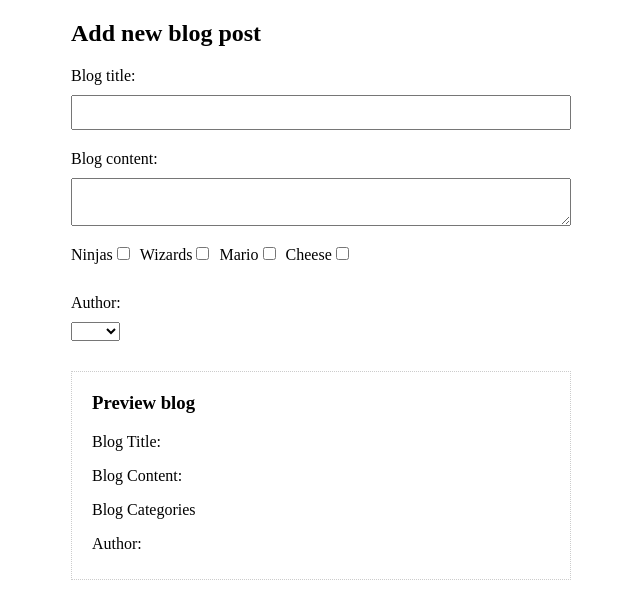
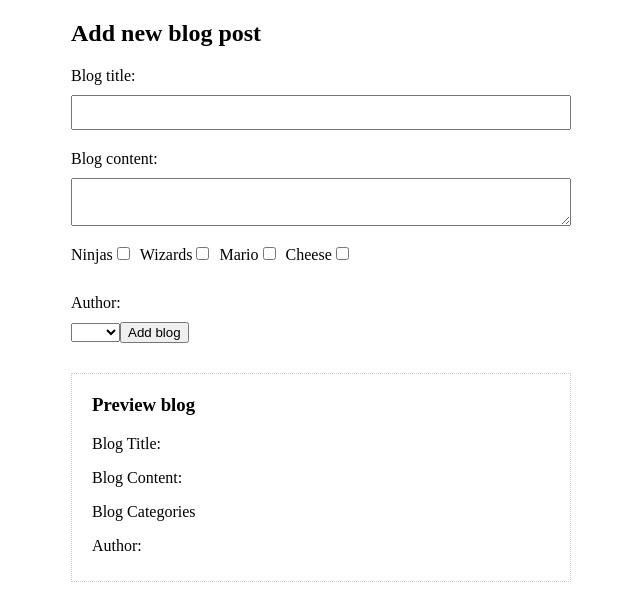
Before and after one commit to vidsav/vuejs-blog, a Vue app: page / in a window 1280 px wide. Shown: the top 590 px of the page, without its empty margins (319-959 px from the left). Built offline with nearby package versions, Linux system fonts and the light colour scheme.

Commit message:
added axios for http requests

```diff
--- a/package.json
+++ b/package.json
@@ -8,8 +8,10 @@
     "lint": "vue-cli-service lint"
   },
   "dependencies": {
+    "axios": "^0.20.0",
     "core-js": "^3.6.5",
-    "vue": "^3.0.0-0"
+    "vue": "^3.0.0-0",
+    "vue-resource": "^1.5.1"
   },
   "devDependencies": {
     "@vue/cli-plugin-babel": "~4.5.0",
--- a/src/components/addBlog.vue
+++ b/src/components/addBlog.vue
@@ -1,7 +1,7 @@
 <template>
   <div id="add-blog">
       <h2>Add new blog post</h2>
-      <form>
+      <form v-if="!submitted">
           <label>Blog title:</label>
           <input type="text" v-model.lazy="blog.title" required>
           <label>Blog content:</label>
@@ -20,7 +20,11 @@
           <select v-model="blog.author">
               <option v-for="author in authors" v-bind:key="author.id">{{author}}</option>
           </select>
+          <button @click.prevent="post()">Add blog</button>
       </form>
+      <div v-if="submitted">
+          <h3>Thanks for your post.</h3>
+      </div>
       <div id="preview">
           <h3>Preview blog</h3>
           <p>Blog Title: {{blog.title}}</p>
@@ -46,8 +50,21 @@ export default {
             categories: [],
             author: ''
         },
-        authors: ['Vid', 'Nejc', 'Alex']
+        authors: ['Vid', 'Nejc', 'Alex'],
+        submitted: false,
     }
+  },
+  methods: {
+      post(){
+          this.$http.post('https://jsonplaceholder.typicode.com/posts', {
+              title: this.blog.title,
+              body: this.blog.content,
+              userId: 1
+          }).then((data)=>{
+            console.log(data);
+            this.submitted = true;
+          });
+      }
   },
   components: {
 
--- a/src/main.js
+++ b/src/main.js
@@ -1,4 +1,10 @@
 import { createApp } from 'vue'
 import App from './App.vue'
 
-createApp(App).mount('#app')
+import axios from 'axios'
+
+const myApp = createApp(App);
+
+myApp.config.globalProperties.$http = axios
+
+myApp.mount('#app')
```
Also changed, not shown: 1 other file (tests, documents, lock files or other folders).
